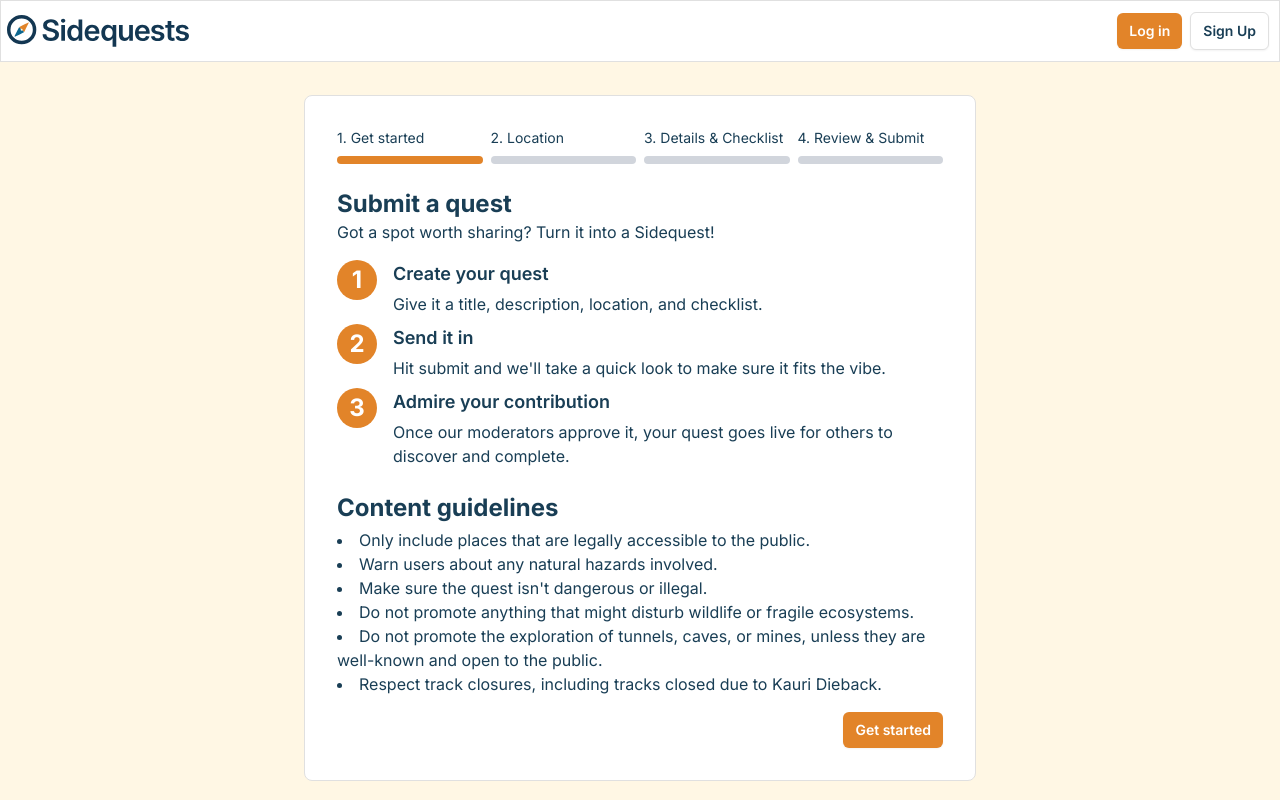
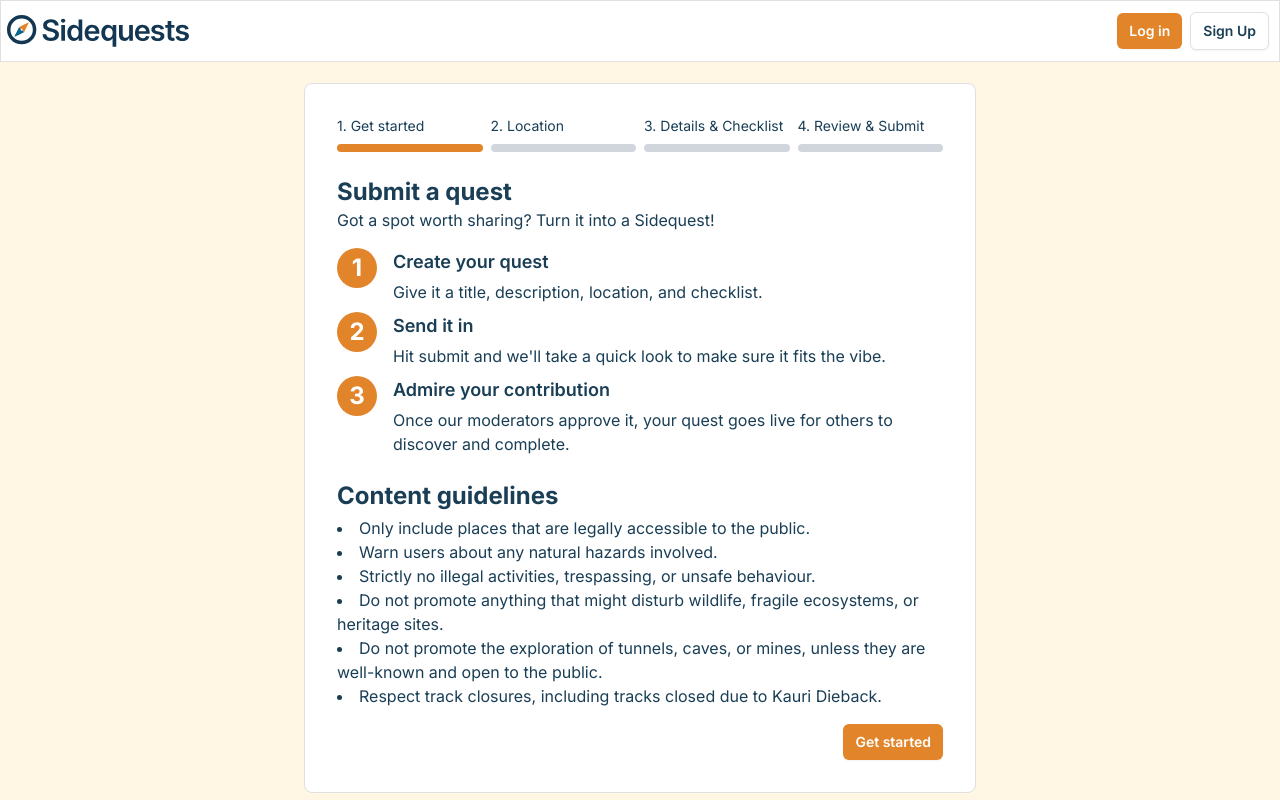
Before and after one commit to kylerosser/sidequests, a React (Vite) app in the folder client/: page /quests/create in a window 1280 px wide. Built offline with nearby package versions, Linux system fonts and the light colour scheme; no server answers.

Commit message:
Add some more content guidelines

```diff
--- a/client/src/components/create-quest/GetStartedStep.tsx
+++ b/client/src/components/create-quest/GetStartedStep.tsx
@@ -36,8 +36,8 @@ export const GetStartedStep = () => {
         <ul className="list-disc list-inside">
             <li>Only include places that are legally accessible to the public.</li>
             <li>Warn users about any natural hazards involved.</li>
-            <li>Make sure the quest isn't dangerous or illegal.</li>
-            <li>Do not promote anything that might disturb wildlife or fragile ecosystems.</li>
+            <li>Strictly no illegal activities, trespassing, or unsafe behaviour.</li>
+            <li>Do not promote anything that might disturb wildlife, fragile ecosystems, or heritage sites.</li>
             <li>Do not promote the exploration of tunnels, caves, or mines, unless they are well-known and open to the public.</li>
             <li>Respect track closures, including tracks closed due to Kauri Dieback.</li>
         </ul>
```
